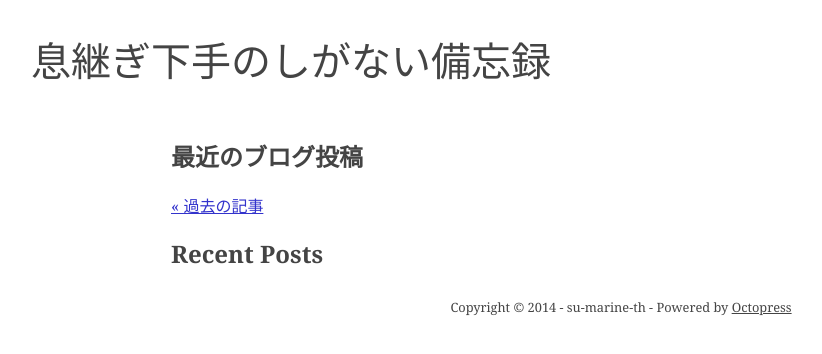
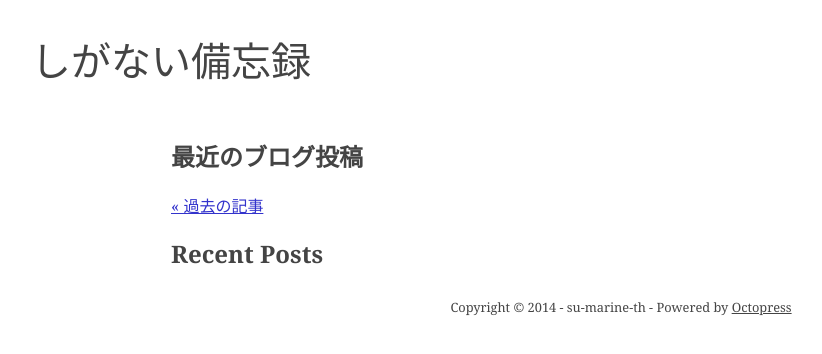
Before and after one commit to Su-Marine-Th/Su-Marine-Th.github.io, a plain HTML site: page index.html in a window 1280 px wide. Shown: the whole page, without its empty margins (19-841 px from the left). Drawn offline with Linux system fonts and the light colour scheme.

Commit message:
Site updated at 2014-03-06 16:12:35 UTC

```diff
--- a/atom.xml
+++ b/atom.xml
@@ -1,10 +1,10 @@
 <?xml version="1.0" encoding="utf-8"?>
 <feed xmlns="http://www.w3.org/2005/Atom">
 
-  <title><![CDATA[息継ぎ下手のしがない備忘録]]></title>
+  <title><![CDATA[しがない備忘録]]></title>
   <link href="http://Su-Marine-Th.github.io/atom.xml" rel="self"/>
   <link href="http://Su-Marine-Th.github.io/"/>
-  <updated>2014-03-07T01:06:54+09:00</updated>
+  <updated>2014-03-07T01:12:26+09:00</updated>
   <id>http://Su-Marine-Th.github.io/</id>
   <author>
     <name><![CDATA[su-marine-th]]></name>
--- a/index.html
+++ b/index.html
@@ -6,7 +6,7 @@
 
 
 <meta charset="utf-8">
-<title>息継ぎ下手のしがない備忘録</title>
+<title>しがない備忘録</title>
 <meta name="author" content="su-marine-th">
 <meta name="description"
       content=" 最近のブログ投稿 &laquo; 過去の記事 Recent Posts ">
@@ -25,7 +25,7 @@
       type="text/css">
 <link href="/atom.xml"
       rel="alternate"
-      title="息継ぎ下手のしがない備忘録"
+      title="しがない備忘録"
       type="application/atom+xml">
 
 <style type="text/css">
@@ -51,7 +51,7 @@
 	<!-- include header -->
 
 <hgroup>
-  <h1><a href="/">息継ぎ下手のしがない備忘録</a></h1>
+  <h1><a href="/">しがない備忘録</a></h1>
 
   <h2>忘れる前に書くんじゃ</h2>
 
```
Also changed, not shown: blog/archives/index.html (+3 -3 lines), blog/index.html (+3 -3 lines).
